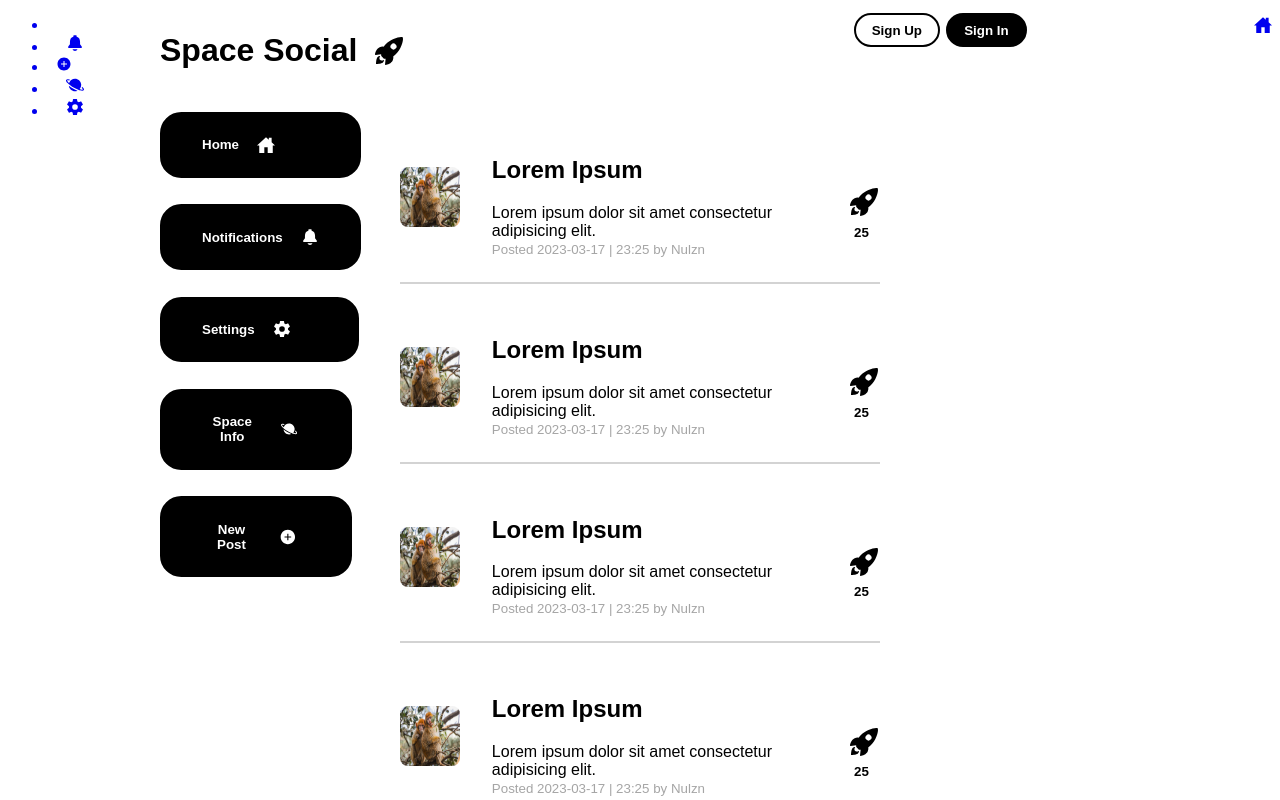
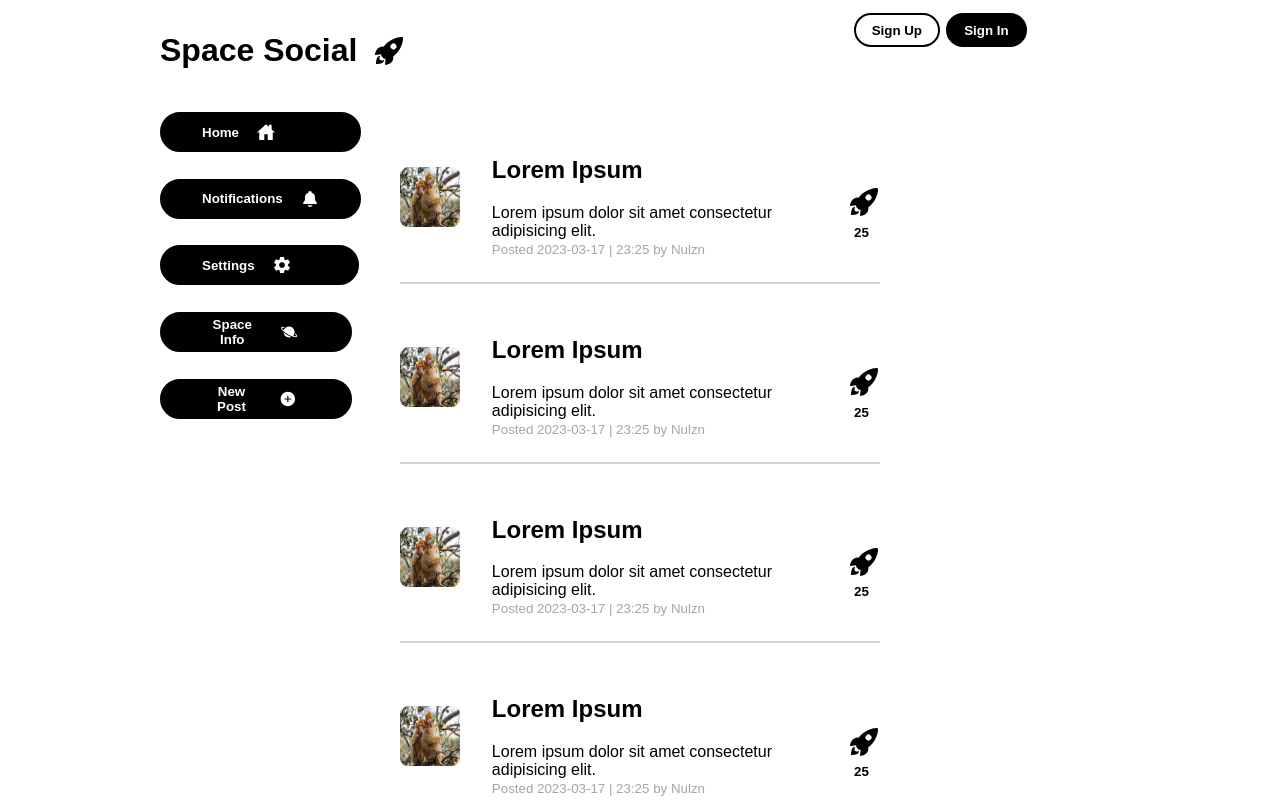
Before and after one commit to Nulzn/Space-Social, a Next.js app: page / in a window 1280 px wide. Shown: the top 800 px of the page. Built offline with nearby package versions, Linux system fonts and the light colour scheme.

Commit message:
Responsive Design Update

```diff
--- a/styles/Error.module.css
+++ b/styles/Error.module.css
@@ -92,3 +92,13 @@
         text-indent: -100px;
     }
 }
+
+@media screen and (max-width: 1539px) {
+    .responsiveSidebar {
+        visibility: hidden;
+    }
+
+    .sidebar button {
+        height: 40px;
+    }
+}
--- a/styles/Home.module.css
+++ b/styles/Home.module.css
@@ -348,6 +348,14 @@
     .loggedInProfile {
         left: 67em;
     }
+
+    .responsiveSidebar {
+        visibility: hidden;
+    }
+
+    .sidebar button {
+        height: 40px;
+    }
 }
 
 @media screen and (max-width: 612px) {
--- a/styles/Settings.module.css
+++ b/styles/Settings.module.css
@@ -234,6 +234,16 @@
     }
 }
 
+@media screen and (max-width: 1539px) {
+    .responsiveSidebar {
+        visibility: hidden;
+    }
+
+    .sidebar button {
+        height: 40px;
+    }
+}
+
 
 
 @media screen and (max-width: 1539px) {
```
Also changed, not shown: styles/Login.module.css (+11 -1 lines).
